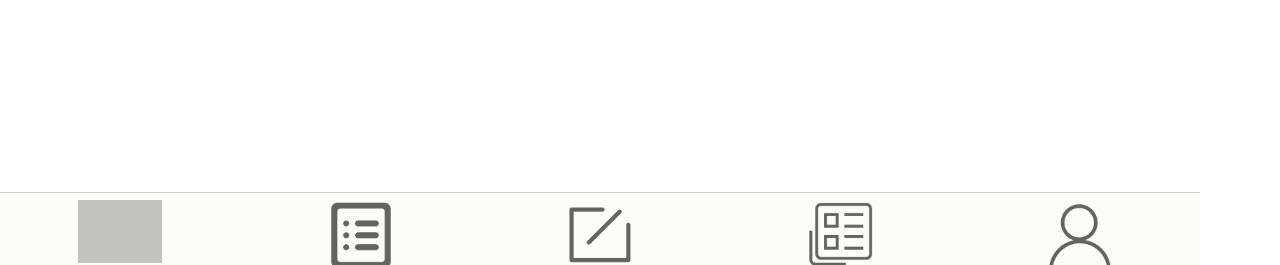
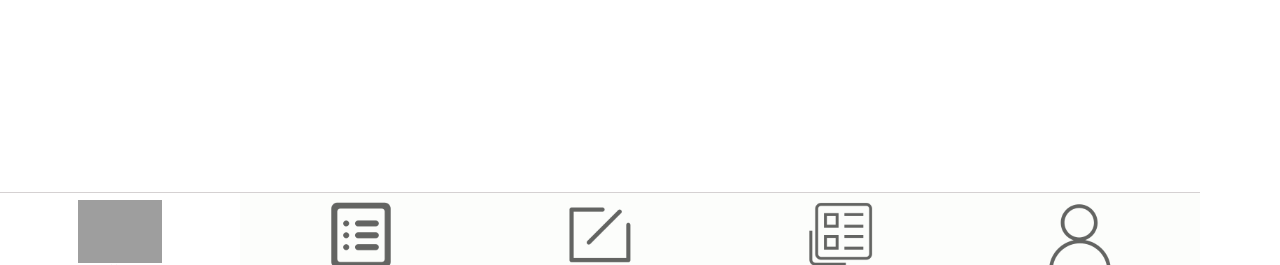
Before and after one commit to focusSusu/happy, a CodeIgniter app: the page made by application/views/home/me.php in a window 1280 px wide. Shown: the part 535-800 px from the top of the page. Run offline with CodeIgniter, Linux system fonts and the light colour scheme; data that the repository does not hold is empty; grey boxes are pictures that could not be loaded.

Commit message:
修改底部导航样式

```diff
--- a/style/home/css/index.css
+++ b/style/home/css/index.css
@@ -315,7 +315,12 @@
       -webkit-box-direction: normal;
       -ms-flex-direction: column;
       flex-direction: column;
+      filter: grayscale(20%);
       opacity: 0.6; }
+      html .check_list .list_item:hover,
+      body .check_list .list_item:hover {
+        filter: grayscale(0%);
+        opacity: 1; }
       html .check_list .list_item .wrap,
       body .check_list .list_item .wrap {
         display: inline-block;
@@ -331,6 +336,10 @@
           margin-top: 0.026667rem;
           display: block;
           line-height: 1; }
+    html .check_list .list_item.active,
+    body .check_list .list_item.active {
+      filter: grayscale(0%);
+      opacity: 1; }
   html .information_list .article,
   body .information_list .article {
     margin: 0 !important;
--- a/style/home/css/index.scss
+++ b/style/home/css/index.scss
@@ -374,13 +374,13 @@
             -webkit-box-direction: normal;
                 -ms-flex-direction: column;
                     flex-direction: column;
-            // filter: grayscale(20%);
+            filter: grayscale(20%);
             opacity: 0.6;
 
-            // &:hover {
-            //     filter: grayscale(0%);
-            //     opacity: 1;
-            // }
+            &:hover {
+                filter: grayscale(0%);
+                opacity: 1;
+            }
 
             .wrap {
                 display: inline-block;
@@ -401,10 +401,10 @@
             }
         }
 
-        // .list_item.active {
-        // filter: grayscale(0%);
-        // opacity: 1;
-        // }
+        .list_item.active {
+        filter: grayscale(0%);
+        opacity: 1;
+        }
     }
 
     .information_list {
@@ -1156,4 +1156,5 @@
             }
         }
     }
+
 }
```
Also changed, not shown: 1 other file.
